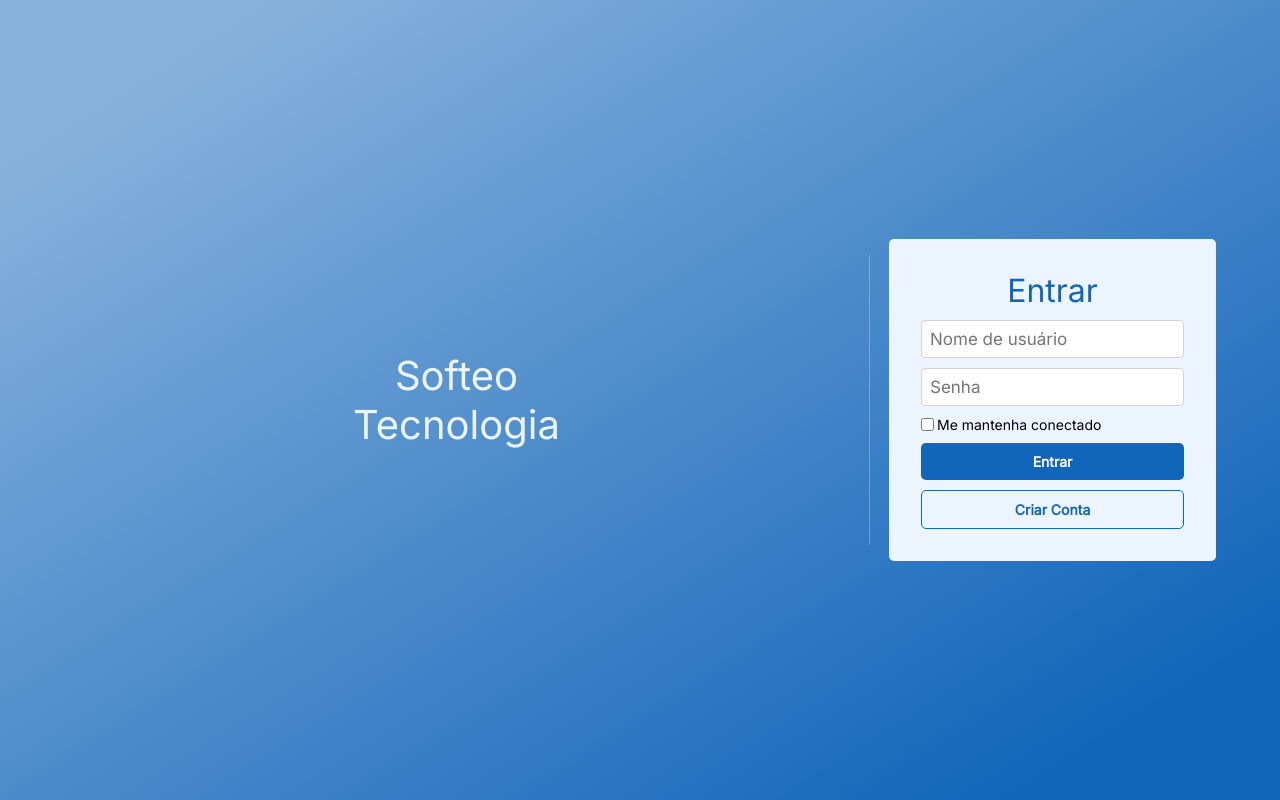
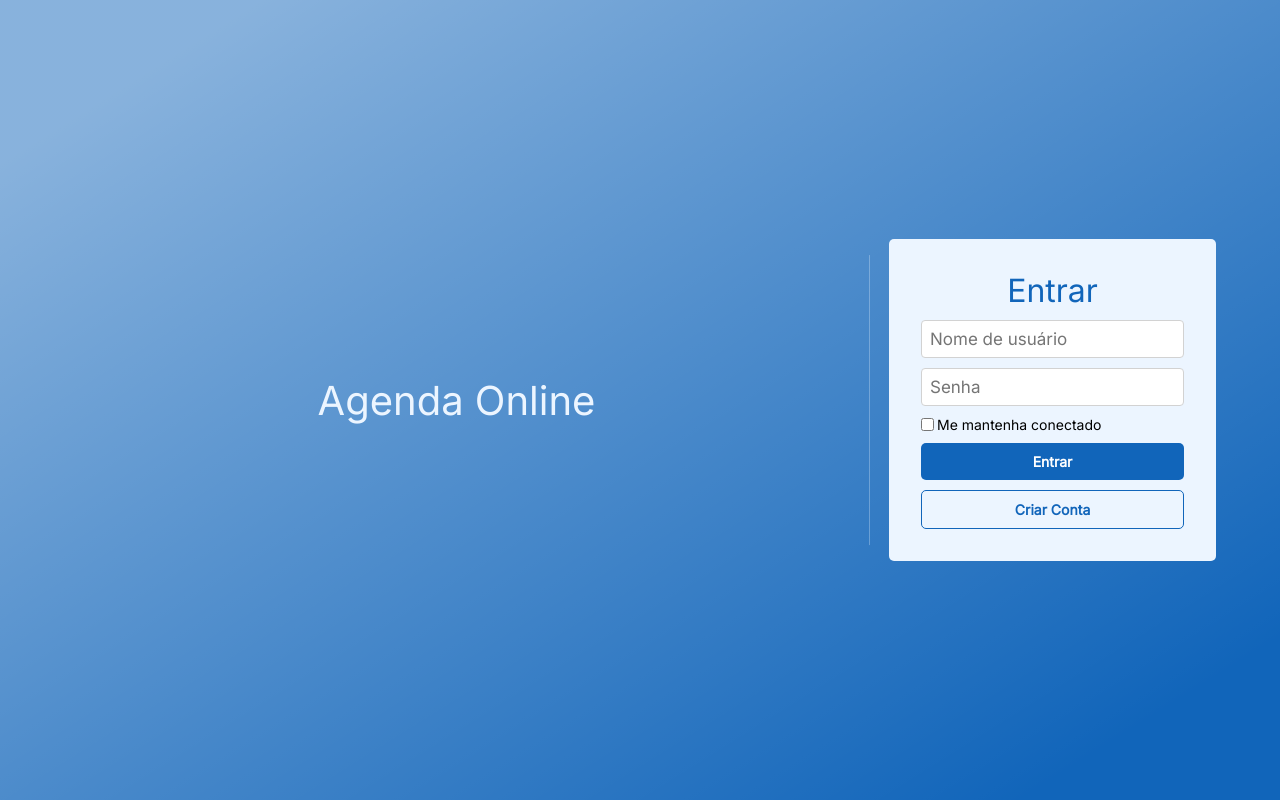
Before and after one commit to brenodanyel/agenda-online-frontend, a React (Vite) app: page /login in a window 1280 px wide. Built offline with nearby package versions, Linux system fonts and the light colour scheme.

Commit message:
rename title

```diff
--- a/src/pages/login/index.tsx
+++ b/src/pages/login/index.tsx
@@ -5,7 +5,7 @@
   return (
     <div className={style.login_wrapper}>
       <div className={style.login}>
-        <span className={style.logo}>Softeo <br />Tecnologia</span>
+        <span className={style.logo}>Agenda Online</span>
         <LoginForm />
       </div>
     </div >
--- a/src/pages/register/index.tsx
+++ b/src/pages/register/index.tsx
@@ -5,7 +5,7 @@
   return (
     <div className={style.register_wrapper}>
       <div className={style.register}>
-        <span className={style.logo}>Softeo <br />Tecnologia</span>
+        <span className={style.logo}>Agenda Online</span>
         <RegisterForm />
       </div>
     </div >
```
